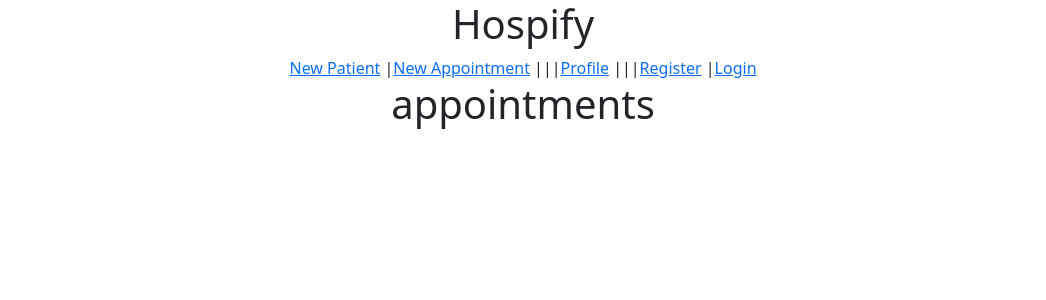
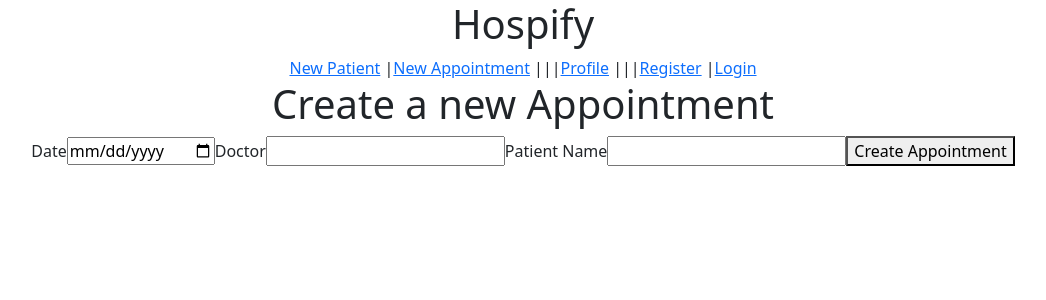
Before and after one commit to infjay/hospify-project-client, a React (Create React App) app: page /appointments in a window 1280 px wide. Shown: the top 300 px of the page, without its empty margins (117-1163 px from the left). Built offline with nearby package versions, Linux system fonts and the light colour scheme; no server answers.

Commit message:
modified the form

```diff
--- a/src/pages/AppointmentPage.jsx
+++ b/src/pages/AppointmentPage.jsx
@@ -1,8 +1,85 @@
+import axios from "axios";
+import { useState } from "react";
+import { useNavigate } from "react-router-dom";
+
 
 function Appointments() {
 
+    const [date, setDate] = useState("");
+    const [doctor, setDoctor] = useState("");
+    const [patient , setPatient] = useState("");
+
+    const navigate = useNavigate();
+
+    const handleSubmit = (e) => {
+        e.preventDefault();
+
+        const newAppointment = {
+            date,
+            doctor,
+            patient,
+        }
+
+        axios.post(process.env.REACT_APP_API_URL + "/appointments", newAppointment)
+            .then(response => {
+                console.log(response.data)
+
+                navigate("/appointments"); // redirect to Appointment list
+                // navigate(`/appointments/${response.data._id}`); // redirect to Appointment page
+
+                // clear form...
+                setDate("");
+                setDoctor("");
+            })
+            .catch(e => console.log("error creating Appointment...", e));
+
+    }
+
     return (
-        <h1> appointments</h1>   )
+        <section className="AddAppointmentPage">
+            <h1>Create a new Appointment</h1>
+
+            <form onSubmit={handleSubmit}>
+                <label>
+                    Date
+                    <input
+                        type="date"
+                        name="doctor"
+                        value={date}
+                        required={true}
+                        onChange={(e) => setDate(e.target.value)}
+                    />
+                </label>
+
+                <label>
+                    Doctor
+                    <input
+                        type="text"
+                        name="description"
+                        value={doctor}
+                        required={true}
+                        onChange={(e) => setDoctor(e.target.value)}
+                    />
+                </label>
+
+                <label>
+                    Patient Name
+                    <input
+                        type="text"
+                        name="patientname"
+                        value={patient}
+                        required={true}
+                        onChange={(e) => setPatient(e.target.value)}
+                    />
+                </label>
+
+
+                <button type="submit">Create Appointment</button>
+
+            </form>
+
+        </section>
+    )
 }
 
 export default Appointments;
```
